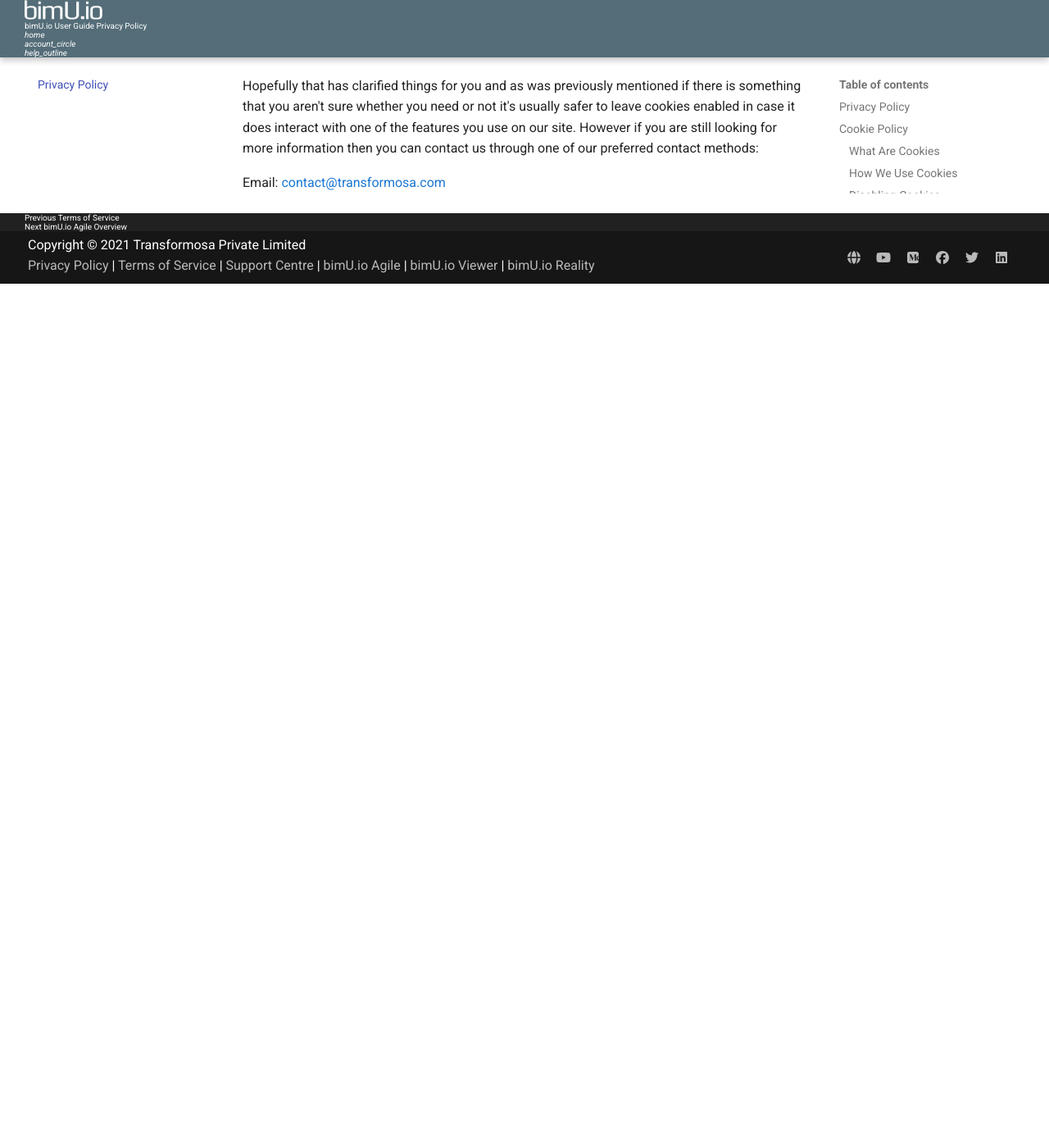
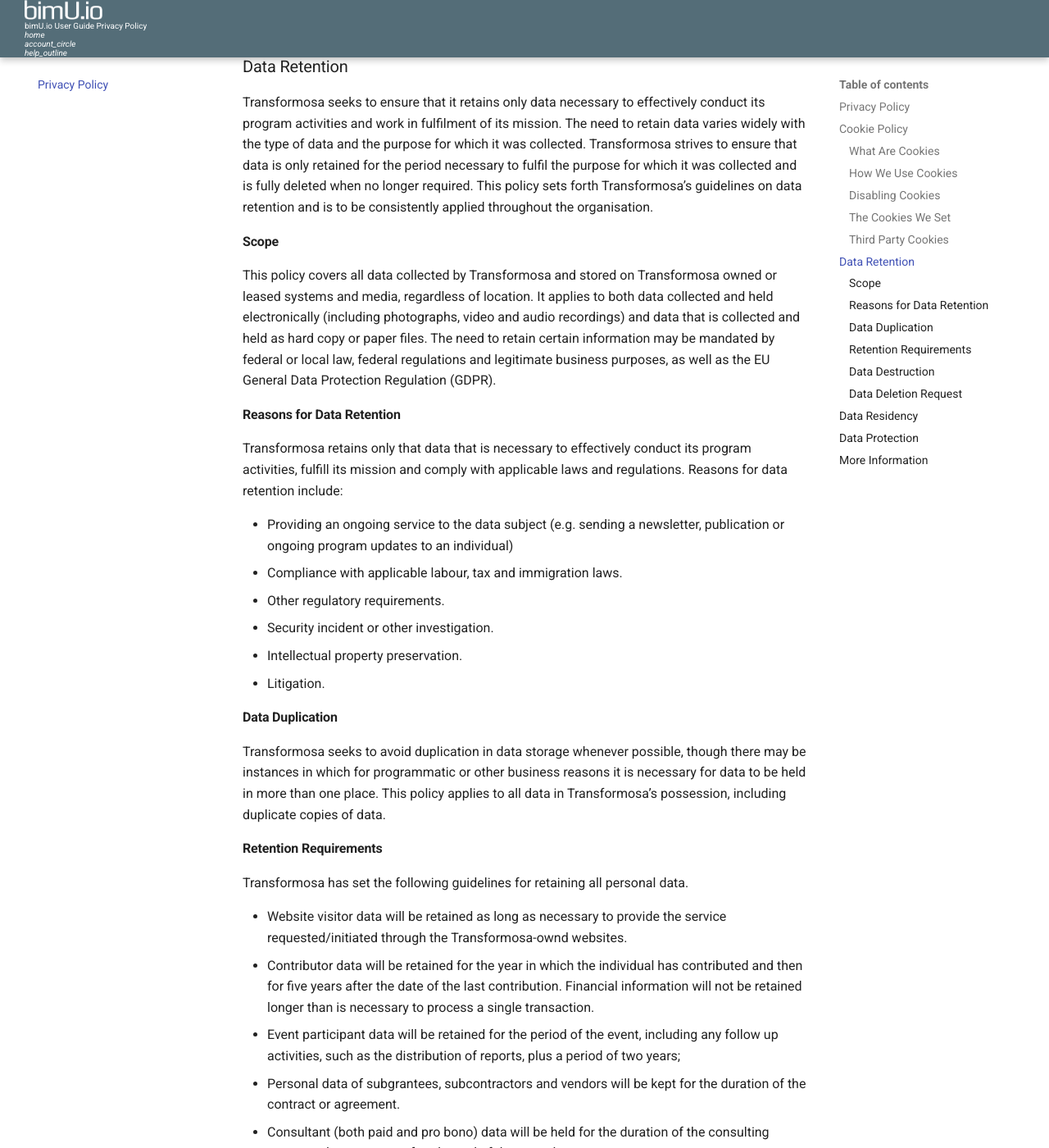
Before and after one commit to Transformosa/bimU.io.Docs, an MkDocs documentation site: the page built from docs/viewer/privacy-policy.md, in a window 1280 px wide and 1400 px high, scrolled down 2352 px. Shown: the whole window at 82% size. Built offline with MkDocs 1.6.1 and Material for MkDocs 9.7.7, drawn with Linux system fonts in a browser that asks for light colours; comment, search, counter and statistics services are not loaded; before the commit the page ends 2698 px from its top, so only the background shows below that; some of the changed text lies outside the part shown.

Commit message:
Added data retention policy

```diff
--- a/docs/viewer/privacy-policy.md
+++ b/docs/viewer/privacy-policy.md
@@ -1,4 +1,4 @@
-# Privacy and Cookie Policy
+# Data Retention and Privacy Policies
 
 ### Privacy Policy
 
@@ -58,8 +58,60 @@ This site uses Google Analytics which is one of the most widespread and trusted
 
 For more information on Google Analytics cookies, see the official Google Analytics page.
 
-#### More Information
+### Data Retention
+
+Transformosa seeks to ensure that it retains only data necessary to effectively conduct its program activities and work in fulfilment of its mission. The need to retain data varies widely with the type of data and the purpose for which it was collected. Transformosa strives to ensure that data is only retained for the period necessary to fulfil the purpose for which it was collected and is fully deleted when no longer required. This policy sets forth Transformosa’s guidelines on data retention and is to be consistently applied throughout the organisation.
+
+#### Scope
+
+This policy covers all data collected by Transformosa and stored on Transformosa owned or leased systems and media, regardless of location. It applies to both data
+collected and held electronically (including photographs, video and audio recordings) and data that is collected and held as hard copy or paper files. The need to retain certain information may be mandated by federal or local law, federal regulations and legitimate business purposes, as well as the EU General Data Protection Regulation (GDPR).
+
+#### Reasons for Data Retention
+
+Transformosa retains only that data that is necessary to effectively conduct its program activities, fulfill its mission and comply with applicable laws and regulations.
+Reasons for data retention include:
+
+- Providing an ongoing service to the data subject (e.g. sending a newsletter, publication or ongoing program updates to an individual)
+- Compliance with applicable labour, tax and immigration laws.
+- Other regulatory requirements.
+- Security incident or other investigation.
+- Intellectual property preservation.
+- Litigation.
+
+#### Data Duplication
+Transformosa seeks to avoid duplication in data storage whenever possible, though there may be instances in which for programmatic or other business reasons it is necessary for data to be held in more than one place. This policy applies to all data in Transformosa’s possession, including duplicate copies of data.
+
+#### Retention Requirements
+Transformosa has set the following guidelines for retaining all personal data.
+
+- Website visitor data will be retained as long as necessary to provide the service requested/initiated through the Transformosa-ownd websites.
+- Contributor data will be retained for the year in which the individual has contributed and then for five years after the date of the last contribution. Financial information will not be retained longer than is necessary to process a single transaction.
+- Event participant data will be retained for the period of the event, including any follow up activities, such as the distribution of reports, plus a period of two years;
+- Personal data of subgrantees, subcontractors and vendors will be kept for the duration of the contract or agreement.
+- Consultant (both paid and pro bono) data will be held for the duration of the consulting contract plus ten years after the end of the consultancy.
+- Data associated with tax payments (including payroll, corporate and VAT) will be held for ten years.
+
+#### Data Destruction
+Data destruction ensures that Transformosa manages the data it controls and processes it in an efficient and responsible manner. When the retention period for the data as outlined above expires, Transformosa will actively destroy the data covered by this policy. If an individual believes that there exists a legitimate business reason why certain data should not be destroyed at the end of a retention period, he or she should identify this data to his/her supervisor and provide information as to why the data should not be destroyed. Any exceptions to this data retention policy must be approved by Transformosa’s data protection offer in consultation with legal counsel. In rare circumstances, a litigation hold may be issued by legal counsel prohibiting the destruction of certain documents. A litigation hold remains in effect until released by legal counsel and prohibits the destruction of data subject to the hold.
+
+#### Data Deletion Request
+If you need to delete data from the services Transformosa offers for any reason, then you can send a data deletion request for its removal. You need to prove that you have the data ownership or full permission on your account. Please log a ticket on our support centre for this request.
+
+### Data Residency
+Data residency refers to the physical or geographic location of an organisation's data or information. Many organizations in both the public and private sectors have data residency requirements, driven by a variety of factors. Please refer to the link below for data residency specific FAQs.
+
+https://support.bimu.io/portal/en/kb/faq/data-residency
+
+At Transformosa, we also offer a number of hosting solutions, such as private cloud deployment, to comply with the regulations. Please reach out to us for more information.
+
+### Data Protection
+Please refer to the link below for data protection specific FAQs.
+
+https://support.bimu.io/portal/en/kb/faq/data-protection
+
+### More Information
 
 Hopefully that has clarified things for you and as was previously mentioned if there is something that you aren't sure whether you need or not it's usually safer to leave cookies enabled in case it does interact with one of the features you use on our site. However if you are still looking for more information then you can contact us through one of our preferred contact methods:
 
-Email: contact@transformosa.com
+Email: support@bimu.io
```
